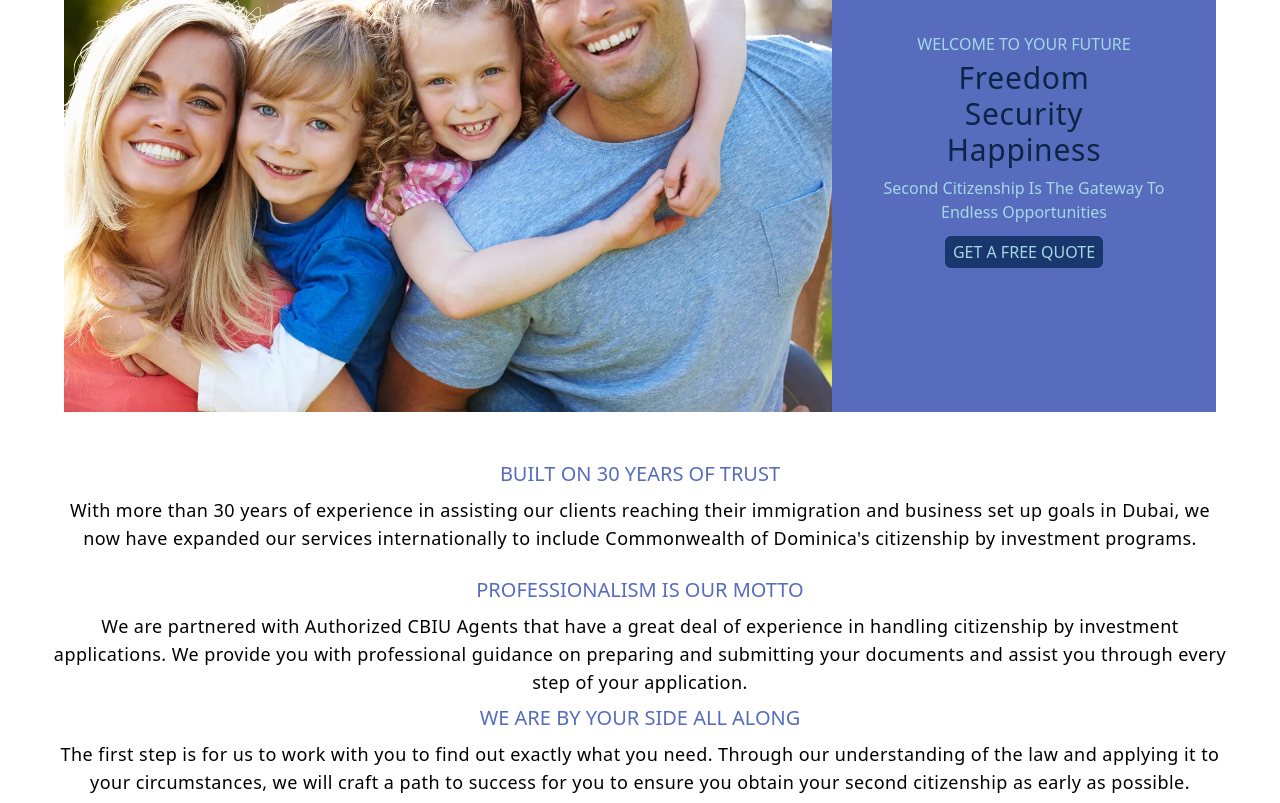
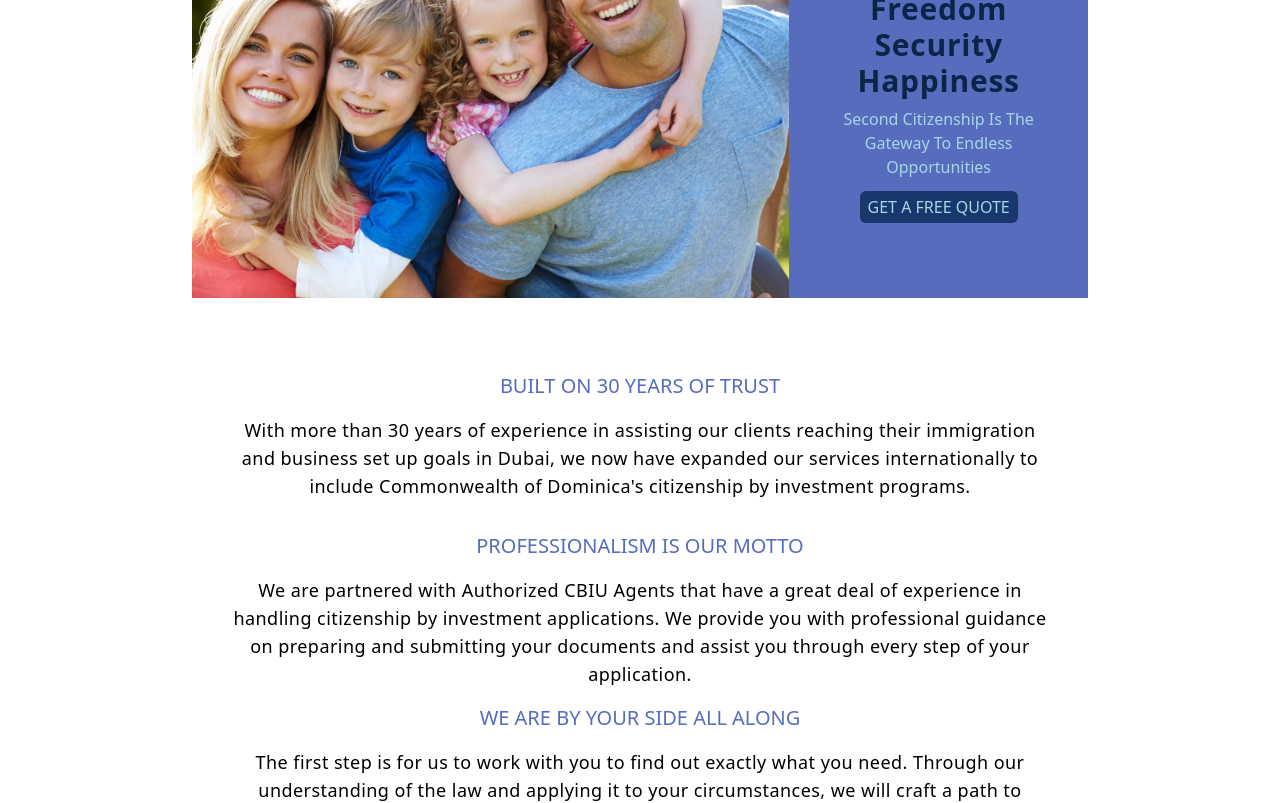
Before and after one commit to Caribbeandxb/cmc-final, a Next.js app: page / in a window 1280 px wide. Shown: the part 260-1063 px from the top of the page. Built offline with nearby package versions, Linux system fonts and the light colour scheme.

Commit message:
debug header cart

```diff
--- a/src/components/shared/HeaderCart.jsx
+++ b/src/components/shared/HeaderCart.jsx
@@ -1,15 +1,14 @@
 import Image from 'next/image';
 import React from 'react';
 import Link from 'next/link';
-
 const HeaderCart = () => {
   return (
     <>
-      <main className=' h-full m-0 p-0 w-full'>
+      <main className='h-screen lg:h-full m-0 p-0 w-full md:max-h-96 md:max-w-4xl md:mx-auto'>
         {/* Cart header start */}
         <article className='w-full h-48 md:max-w-6xl md:mx-auto md:max-h-full md:h-full md:flex'>
           {/* cart Image */}
-          <div className='block w-full m-0 md:h-full md:m-0'>
+          <div className='block w-full m-0  md:m-0'>
             <Image
               className='w-full object-cover md:h-full md:w-full md:m-0'
               src={'/images/header.webp'}
@@ -20,19 +19,19 @@ const HeaderCart = () => {
           </div>
           {/* cart Image */}
           {/* cart Info */}
-          <div className='w-full mx-auto bg-mainLightColor md:w-1/2 md:min-h-full md:flex md:items-center'>
+          <div className='w-full mx-auto bg-mainLightColor md:w-1/2 md:flex md:items-center'>
             <div className='w-10/12 mx-auto flex flex-col items-center justify-center'>
               <h3 className='text-secondaryLightColor mt-7 md:mt-2'>
                 WELCOME TO YOUR FUTURE
               </h3>
               <div className='text-center my-5 md:my-1'>
-                <p className='font-light tracking-wide text-3xl text-mainColor'>
+                <p className='font-light tracking-wide text-3xl lg:text-3xl lg:font-bold text-mainColor'>
                   Freedom{' '}
                 </p>
-                <p className='font-light tracking-wide text-3xl text-mainColor'>
+                <p className='font-light tracking-wide text-3xl lg:text-3xl lg:font-bold text-mainColor'>
                   Security{' '}
                 </p>
-                <p className='font-light tracking-wide text-3xl text-mainColor'>
+                <p className='font-light tracking-wide text-3xl lg:text-3xl lg:font-bold text-mainColor'>
                   Happiness
                 </p>
                 <p className='my-2 text-secondaryLightColor'>
--- a/src/pages/index.js
+++ b/src/pages/index.js
@@ -13,11 +13,13 @@ const HomePage = () => {
       <HeaderCart />
 
       {/* Info */}
-      <div className='text-center my-20 md:m-10'>
+      <div className='text-center my-20 md:mx-52 h-screen'>
         {/* Info one */}
         <div className='my-4'>
-          <h3 className='text-mainLightColor text-xl py-2'>BUILT ON 30 YEARS OF TRUST</h3>
-          <p className='font-light tracking-wide text-sm md:text-lg'>
+          <h3 className='text-mainLightColor text-xl py-2'>
+            BUILT ON 30 YEARS OF TRUST
+          </h3>
+          <p className='font-light tracking-wide text-sm md:text-lg md:p-2'>
             With more than 30 years of experience in assisting our clients
             reaching their immigration and business set up goals in Dubai, we
             now have expanded our services internationally to include
@@ -28,8 +30,10 @@ const HomePage = () => {
 
         {/* Info two */}
         <div>
-          <h3 className='text-mainLightColor text-xl py-2'>PROFESSIONALISM IS OUR MOTTO</h3>
-          <p className='font-light tracking-wide text-sm md:text-lg'>
+          <h3 className='text-mainLightColor text-xl py-2'>
+            PROFESSIONALISM IS OUR MOTTO
+          </h3>
+          <p className='font-light tracking-wide text-sm md:text-lg md:p-2'>
             We are partnered with Authorized CBIU Agents that have a great deal
             of experience in handling citizenship by investment applications. We
             provide you with professional guidance on preparing and submitting
@@ -41,8 +45,10 @@ const HomePage = () => {
 
         {/* Info three */}
         <div>
-          <h3 className='text-mainLightColor text-xl py-2'>WE ARE BY YOUR SIDE ALL ALONG</h3>
-          <p className='font-light tracking-wide text-sm md:text-lg'>
+          <h3 className='text-mainLightColor text-xl py-2'>
+            WE ARE BY YOUR SIDE ALL ALONG
+          </h3>
+          <p className='font-light tracking-wide text-sm md:text-lg md:p-2'>
             The first step is for us to work with you to find out exactly what
             you need. Through our understanding of the law and applying it to
             your circumstances, we will craft a path to success for you to
```
